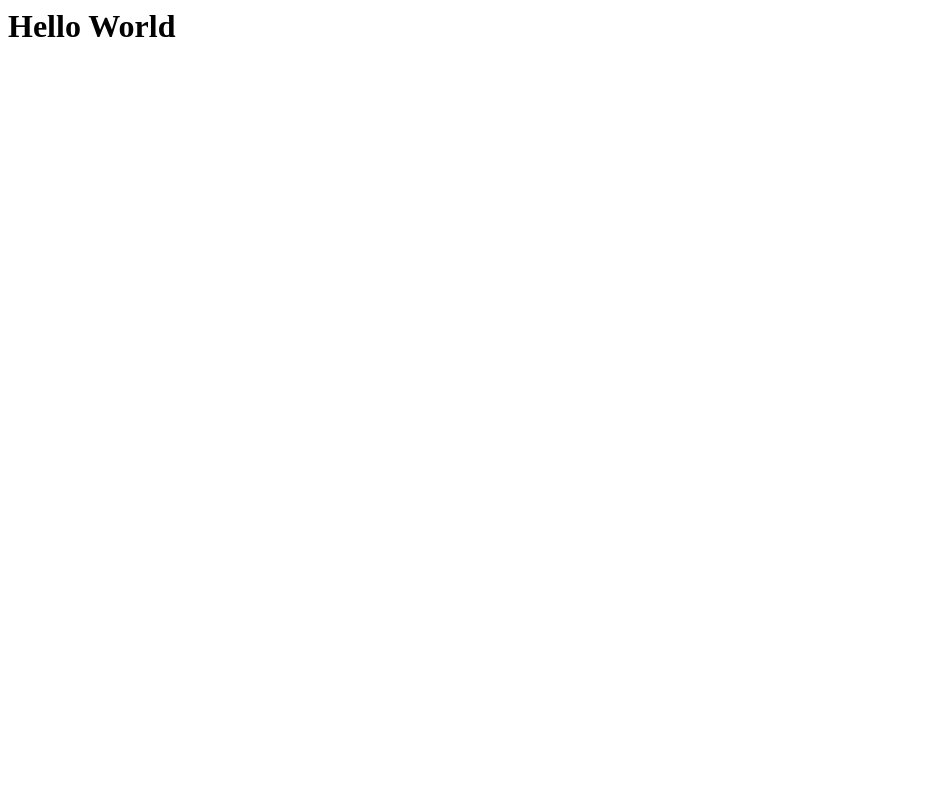
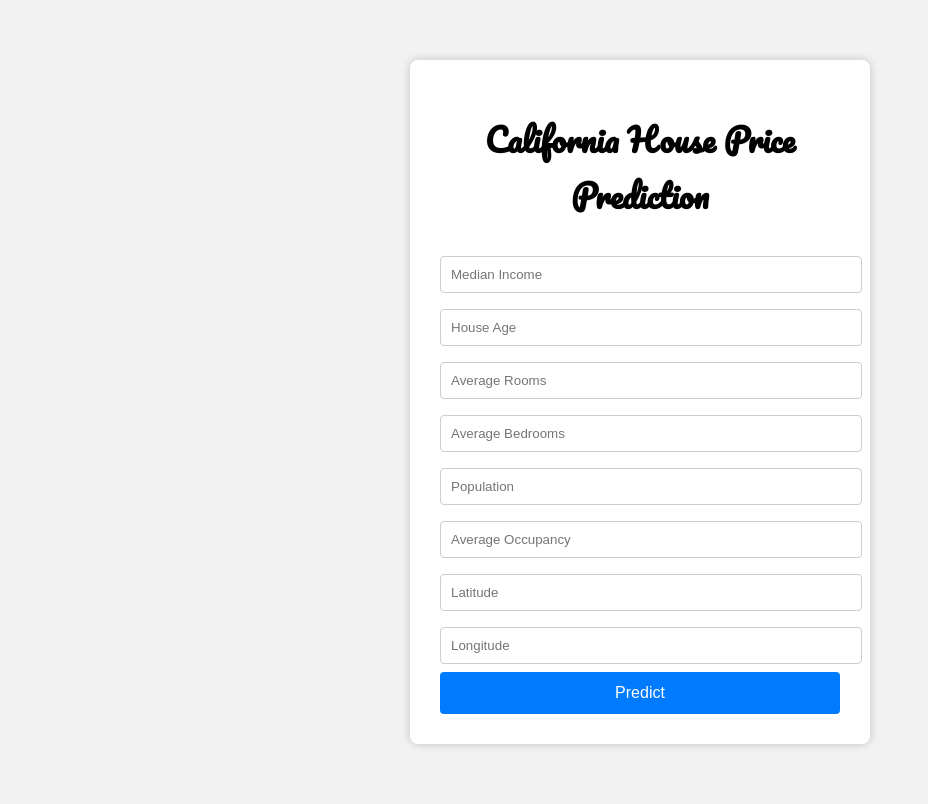
Before and after one commit to vinitkhapekar09-droid/California_house_price_prediction, a Flask app: page / in a window 1280 px wide. Before the commit the part shown is almost empty. Shown: the whole page, without its empty margins (0-928 px from the left). Before the commit the page ends 37 px from the top, so only its background shows below. Run offline with Flask 3, Linux system fonts and the light colour scheme; parts of the project's set-up code (start-up, migrations or seed data) failed here and were passed over.

Commit message:
app update commit

```diff
--- a/app.py
+++ b/app.py
@@ -18,10 +18,22 @@ def home():
 def predict_api():
     data = request.json["data"]
     print(data)
-    print(np.array(list(data.values)).reshape(1, -1))
-    new_data = scaler.transform(np.array(list(data.values)).reshape(1, -1))
+    print(np.array(list(data.values())).reshape(1, -1))
+    new_data = scaler.transform(np.array(list(data.values())).reshape(1, -1))
     output = model.predict(new_data)
     print(output[0])
+    return jsonify(output[0])
+
+
+@app.route("/predict", methods=["POST"])
+def predict():
+    data = [float(x) for x in request.form.values()]
+    final_input = scaler.transform(np.array(data).reshape(1, -1))
+    print(final_input)
+    output = model.predict(final_input)[0]
+    return render_template(
+        "home.html", prediction_text="The prediction price is {}".format(output)
+    )
 
 
 if __name__ == "__main__":
--- a/templates/home.html
+++ b/templates/home.html
@@ -1,3 +1,96 @@
-<h1>
-    Hello World
-</h1>
+<!DOCTYPE html>
+<html>
+
+<head>
+  <meta charset="UTF-8">
+  <title>California House Price Prediction</title>
+
+  <!-- Google Fonts -->
+  <link href="https://fonts.googleapis.com/css?family=Pacifico" rel="stylesheet" type="text/css">
+  <link href="https://fonts.googleapis.com/css?family=Arimo" rel="stylesheet" type="text/css">
+  <link href="https://fonts.googleapis.com/css?family=Hind:300" rel="stylesheet" type="text/css">
+  <link href="https://fonts.googleapis.com/css?family=Open+Sans+Condensed:300" rel="stylesheet" type="text/css">
+
+  <style>
+    body {
+      background: #f2f2f2;
+      font-family: Arimo, sans-serif;
+    }
+
+    .login {
+      width: 400px;
+      margin: 60px auto;
+      padding: 30px;
+      background: #ffffff;
+      box-shadow: 0px 0px 10px rgba(0,0,0,0.2);
+      border-radius: 8px;
+      text-align: center;
+    }
+
+    .login h1 {
+      margin-bottom: 25px;
+      font-family: Pacifico;
+    }
+
+    input {
+      width: 100%;
+      padding: 10px;
+      margin: 8px 0;
+      border: 1px solid #ccc;
+      border-radius: 4px;
+    }
+
+    button {
+      width: 100%;
+      padding: 12px;
+      background: #007BFF;
+      border: none;
+      color: white;
+      font-size: 16px;
+      border-radius: 4px;
+      cursor: pointer;
+    }
+
+    button:hover {
+      background: #0056b3;
+    }
+
+    .result {
+      margin-top: 20px;
+      font-size: 18px;
+      color: green;
+      font-weight: bold;
+    }
+  </style>
+
+</head>
+
+<body>
+
+  <div class="login">
+    <h1>California House Price Prediction</h1>
+
+    <!-- Input form -->
+    <form action="{{ url_for('predict') }}" method="post">
+
+      <input type="text" name="MedInc" placeholder="Median Income" required />
+      <input type="text" name="HouseAge" placeholder="House Age" required />
+      <input type="text" name="AveRooms" placeholder="Average Rooms" required />
+      <input type="text" name="AveBedrms" placeholder="Average Bedrooms" required />
+      <input type="text" name="Population" placeholder="Population" required />
+      <input type="text" name="AveOccup" placeholder="Average Occupancy" required />
+      <input type="text" name="Latitude" placeholder="Latitude" required />
+      <input type="text" name="Longitude" placeholder="Longitude" required />
+
+      <button type="submit">Predict</button>
+    </form>
+
+    {% if prediction_text %}
+      <div class="result">
+        {{ prediction_text }}
+      </div>
+    {% endif %}
+  </div>
+
+</body>
+</html>
```
